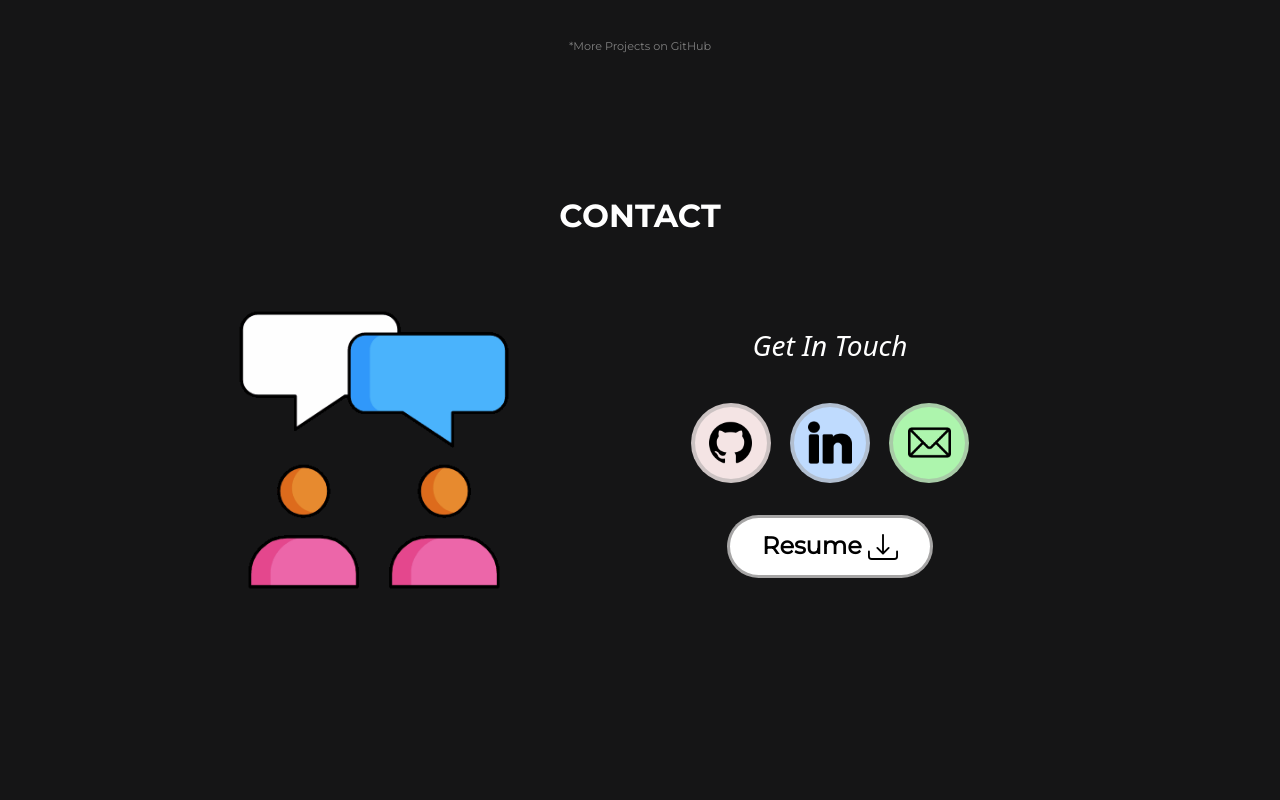
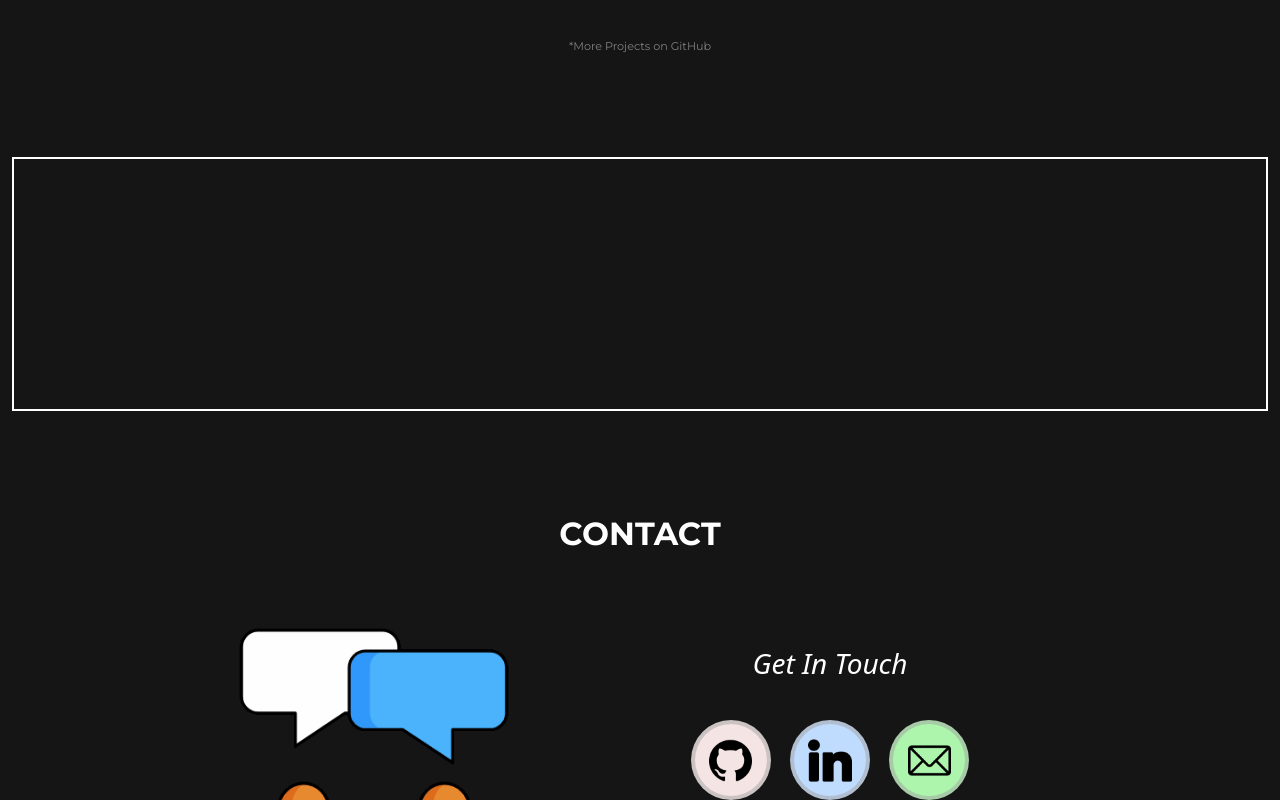
Before and after one commit to JoatXI/JoatTheGoat, a React (Create React App) app: page / in a window 1280 px wide. Shown: the part 2000-2800 px from the top of the page. Before the commit the page ends 2704 px from the top, so only its background shows below. Built offline with nearby package versions, Linux system fonts and the light colour scheme; a web font is replaced by a local one.

Commit message:
CREATED THE REF SECTION:
Created a Ref component that houses the Attribution, Inspiration & Hobbies page.
Added some css styling for each attribution created.
NEXT: need to create the Inspiration and Hobbies marquess tags respectively.

```diff
--- a/src/App.css
+++ b/src/App.css
@@ -542,6 +542,36 @@ span.navbar-text {
     max-width: 95%;
 }
 
+/* Ref CSS */
+
+.ref {
+    margin: 0;
+    display: flex;
+}
+
+.ref-box {
+    display: flex;
+    border: 2px solid white;
+}
+
+.ref-scroller {
+    margin: 4rem;
+}
+
+.ref-head {
+    border: 2px solid yellow;
+    margin: 1rem;
+    padding: 1.2rem;
+    border-radius: 20px;
+}
+
+.ref-text {
+    border: 2px solid yellow;
+    margin: 1rem;
+    padding: 1.2rem;
+    border-radius: 20px;
+}
+
 /* Contact CSS */
 
 .contact-box {
--- a/src/App.js
+++ b/src/App.js
@@ -4,6 +4,7 @@ import { NavBar } from './components/NavBar';
 import { Banner } from './components/Banner';
 import { Skills } from './components/Skills';
 import { Projects } from './components/Projects';
+import { Ref } from './components/Ref';
 import { Contact } from './components/Contact';
 import 'bootstrap/dist/css/bootstrap.min.css';
 
@@ -16,6 +17,7 @@ function App() {
           <Banner />
           <Skills />
           <Projects />
+          <Ref />
           <Contact />
         </div>
     </div>
--- a/src/components/NavBar.js
+++ b/src/components/NavBar.js
@@ -1,7 +1,6 @@
 import { useState, useEffect } from "react";
 import { Navbar, Container, Nav } from "react-bootstrap";
 import { Download } from "react-bootstrap-icons";
-import logo from "../assets/img/logo.png";
 import linkedinIcon from "../assets/img/linkedin.png";
 import githubIcon from "../assets/img/github.png";
 import { HashLink } from "react-router-hash-link";
--- /dev/null
+++ b/src/components/Ref.js
@@ -0,0 +1,25 @@
+import { Container } from "react-bootstrap";
+
+export const Ref = () => {
+
+    return (
+        <section className="ref" id="ref">
+            <Container fluid>
+                <div className="ref-box">
+                    <marquee>
+                        <h4 className="ref-scroller">
+                            <span className="ref-head">Attributions: </span>
+                            <span className="ref-text">Icons By Flaticon</span>
+                            <span className="ref-text">Photos By Pexels</span>
+                        </h4>
+                        <h4 className="ref-scroller">
+                        <span className="ref-head">Attributions: </span>
+                            <span className="ref-text">Icons By Flaticon</span>
+                            <span className="ref-text">Photos By Pexels</span>
+                        </h4>
+                    </marquee>
+                </div>
+            </Container>
+        </section>
+    )
+}
```
